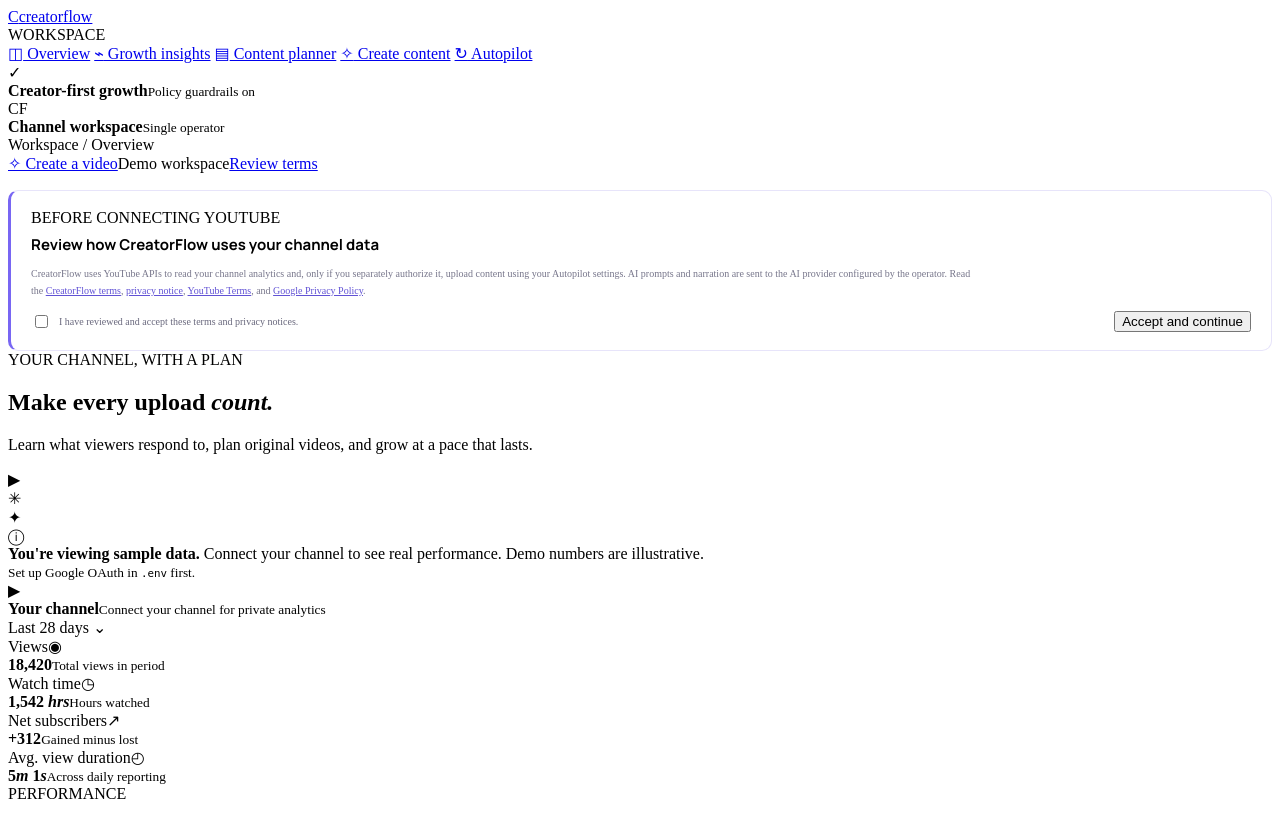
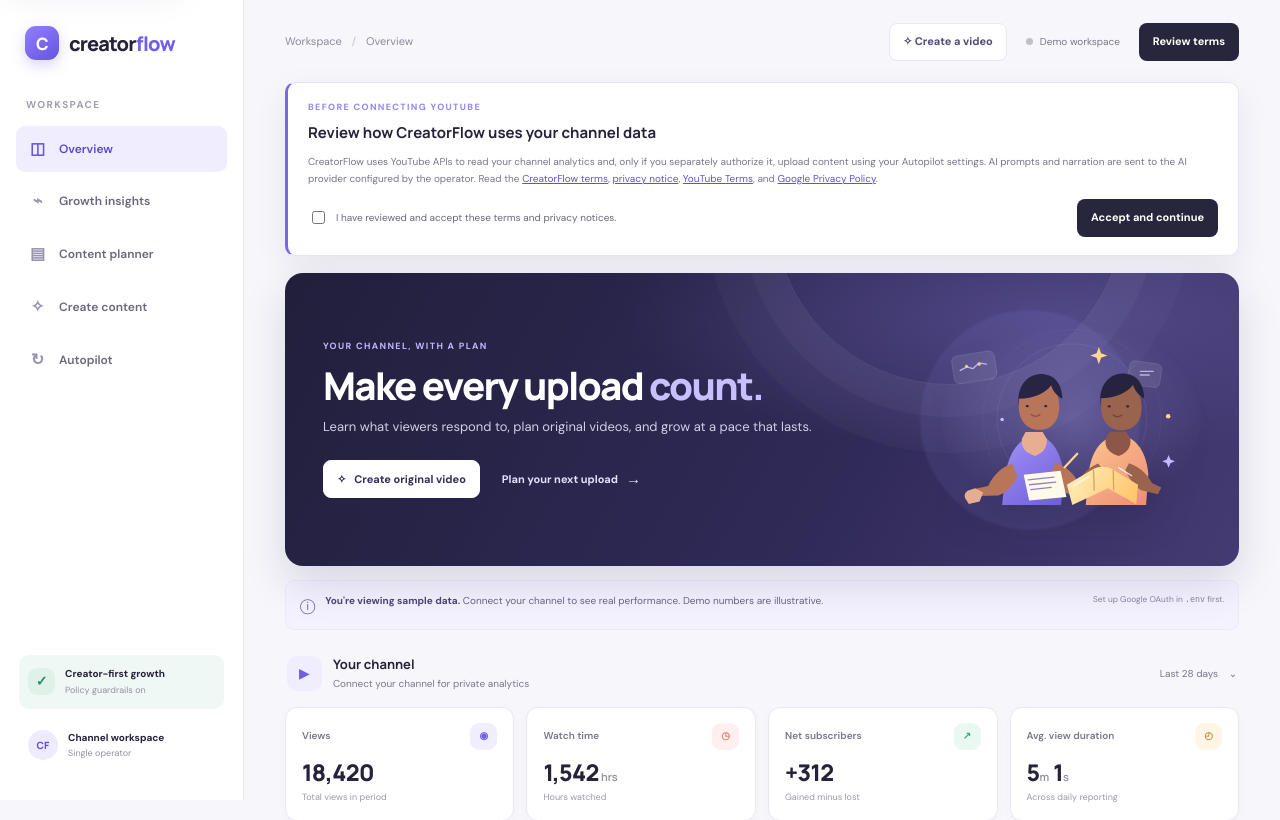
Before and after one commit to anthonynocash-stack/Youtube-growth-management, a FastAPI app: page / in a window 1280 px wide. Shown: the top 820 px of the page. Run offline with FastAPI, Linux system fonts and the light colour scheme; data that the repository does not hold is empty.

Commit message:
Add accessible home hero artwork and quick actions

```diff
--- a/app/templates/dashboard.html
+++ b/app/templates/dashboard.html
@@ -7,8 +7,10 @@
   <link rel="preconnect" href="https://fonts.googleapis.com"><link rel="preconnect" href="https://fonts.gstatic.com" crossorigin>
   <link href="https://fonts.googleapis.com/css2?family=DM+Sans:wght@400;500;600;700&family=Manrope:wght@500;600;700;800&display=swap" rel="stylesheet">
   <link rel="stylesheet" href="/static/app.css">
+  <link rel="stylesheet" href="/static/base.css">
 </head>
 <body>
+  <a class="skip-link" href="#overview">Skip to main content</a>
   <aside class="sidebar">
     <a class="brand" href="/"><span class="brand-mark">C</span><span>creator<span class="brand-light">flow</span></span></a>
     <div class="side-label">WORKSPACE</div>
@@ -22,7 +24,7 @@
   <main class="main" id="overview">
     <header class="topbar"><div class="crumb">Workspace <span>/</span> Overview</div><div class="top-actions"><a class="button button-outline" href="/studio">✧ Create a video</a><span class="status"><i></i>{% if data.connected %}YouTube connected{% else %}Demo workspace{% endif %}</span>{% if data.connected %}<form action="/auth/disconnect" method="post"><button class="button button-quiet" type="submit">Disconnect</button></form>{% elif terms_accepted %}<a class="button button-dark" href="/auth/start">Connect YouTube <span>↗</span></a>{% else %}<a class="button button-dark" href="#legal-gate">Review terms</a>{% endif %}</div></header>
     {% if not terms_accepted %}<section class="legal-gate" id="legal-gate"><div class="eyebrow">BEFORE CONNECTING YOUTUBE</div><h2>Review how CreatorFlow uses your channel data</h2><p>CreatorFlow uses YouTube APIs to read your channel analytics and, only if you separately authorize it, upload content using your Autopilot settings. AI prompts and narration are sent to the AI provider configured by the operator. Read the <a href="/static/terms.md" target="_blank">CreatorFlow terms</a>, <a href="/static/privacy.md" target="_blank">privacy notice</a>, <a href="https://www.youtube.com/t/terms" target="_blank">YouTube Terms</a>, and <a href="https://policies.google.com/privacy" target="_blank">Google Privacy Policy</a>.</p><form action="/legal/accept" method="post"><label><input type="checkbox" name="accept" value="yes" required> I have reviewed and accept these terms and privacy notices.</label><button class="button button-dark" type="submit">Accept and continue</button></form></section>{% endif %}
-    <section class="welcome"><div><div class="eyebrow">YOUR CHANNEL, WITH A PLAN</div><h1>Make every upload <em>count.</em></h1><p>Learn what viewers respond to, plan original videos, and grow at a pace that lasts.</p></div><div class="welcome-art"><div class="art-ring ring-one"></div><div class="art-ring ring-two"></div><div class="play-icon">▶</div><div class="spark spark-a">✳</div><div class="spark spark-b">✦</div></div></section>
+    <section class="welcome"><div class="welcome-copy"><div class="eyebrow">YOUR CHANNEL, WITH A PLAN</div><h1>Make every upload <em>count.</em></h1><p>Learn what viewers respond to, plan original videos, and grow at a pace that lasts.</p><div class="welcome-actions"><a class="button button-light" href="/studio"><span aria-hidden="true">✧</span> Create original video</a><a class="welcome-secondary" href="#planner">Plan your next upload <span aria-hidden="true">→</span></a></div></div><div class="welcome-art" aria-hidden="true"><img src="/static/home-characters.svg" alt=""></div></section>
     {% if error %}<div class="alert">{{ error }}</div>{% endif %}
     {% if not data.connected %}<div class="demo-note"><span>ⓘ</span><div><b>You're viewing sample data.</b> Connect your channel to see real performance. Demo numbers are illustrative.</div>{% if not configured %}<small>Set up Google OAuth in <code>.env</code> first.</small>{% endif %}</div>{% endif %}
     <div class="channel-line"><div class="channel-avatar">▶</div><div><b>{{ data.channel.title }}</b><small>{% if data.connected %}Last 28 days · Updated from YouTube Analytics{% else %}Connect your channel for private analytics{% endif %}</small></div><span class="period">Last 28 days <span>⌄</span></span></div>
```
